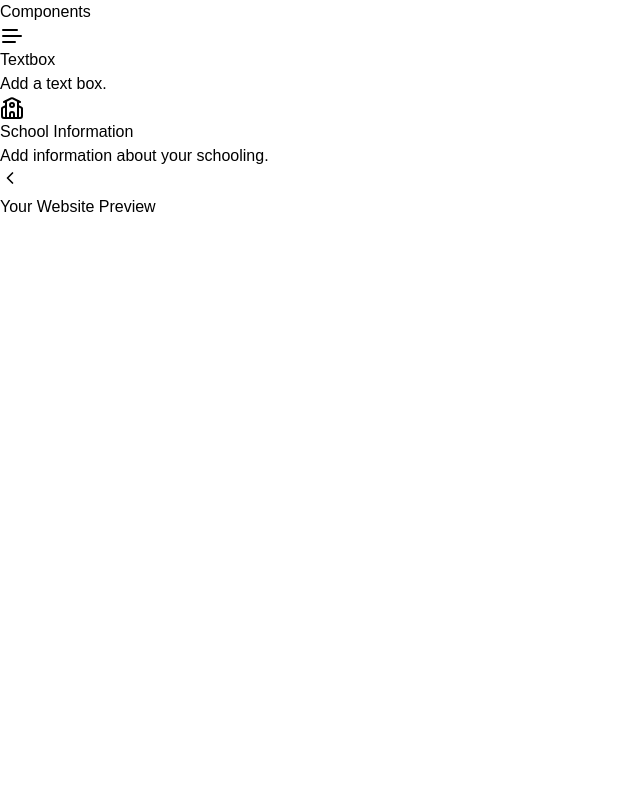
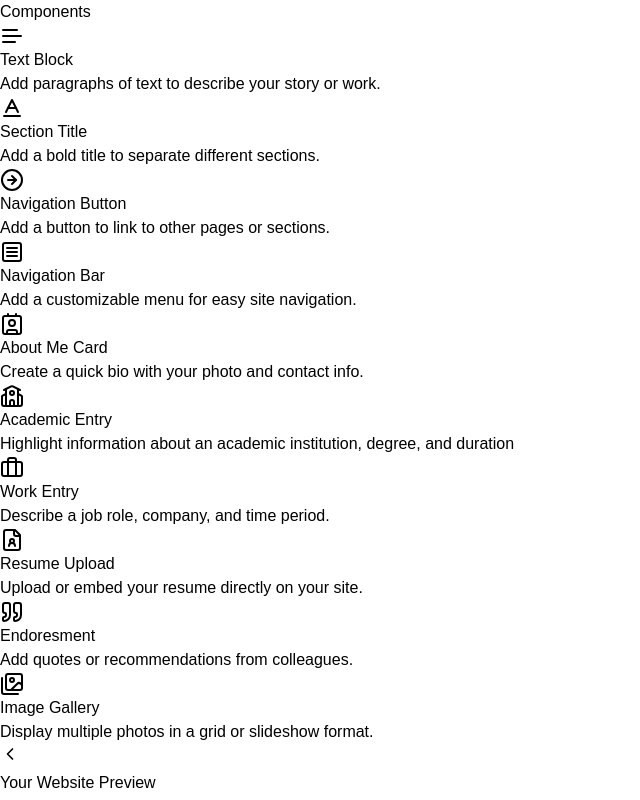
Before and after one commit to UCD-193AB-ws24/personal-website-template, a Next.js app: page /editor in a window 1280 px wide. Shown: the whole page, without its empty margins (0-640 px from the left). Built offline with nearby package versions, Linux system fonts and the light colour scheme.

Commit message:
feat(components_menu): add dummy components

```diff
--- a/src/app/editor/page.tsx
+++ b/src/app/editor/page.tsx
@@ -49,7 +49,7 @@ export default function Editor() {
 
   const renderOverlayContent = (activeType: string | null) => {
     switch (activeType) {
-      case 'textbox':
+      case 'textBlock':
         return <DraggableResizableTextbox />;
       default:
         return null;
@@ -57,7 +57,7 @@ export default function Editor() {
   }
 
   const renderComponent = (comp: ComponentItem) => {
-    if (comp.type === 'textbox') {
+    if (comp.type === 'textBlock') {
       return (
         <DraggableResizableTextbox
           key={comp.id}
--- a/src/components/sidebar/Sidebar.tsx
+++ b/src/components/sidebar/Sidebar.tsx
@@ -1,11 +1,19 @@
 import { useState } from 'react';
-import { ChevronLeft, ChevronRight, SchoolIcon, TextIcon } from 'lucide-react';
+import { ChevronLeft, ChevronRight, BaselineIcon, BriefcaseIcon, CircleArrowRightIcon, ContactIcon, FileUserIcon, ImagesIcon, QuoteIcon, SchoolIcon, SquareMenuIcon, TextIcon } from 'lucide-react';
 
 import SidebarItem from './SidebarItem';
 
 const sidebarItems = [
-  { id: 1, type: 'textbox', name: 'Textbox', description: 'Add a text box.', icon: <TextIcon /> },
-  { id: 2, type: 'schoolInfo', name: 'School Information', description: 'Add information about your schooling.', icon: <SchoolIcon /> },
+  { id: 1, type: 'textBlock', name: 'Text Block', description: 'Add paragraphs of text to describe your story or work.', icon: <TextIcon /> },
+  { id: 2, type: 'sectionTitle', name: 'Section Title', description: 'Add a bold title to separate different sections.', icon: <BaselineIcon /> },
+  { id: 3, type: 'navButton', name: 'Navigation Button', description: 'Add a button to link to other pages or sections.', icon: <CircleArrowRightIcon /> },
+  { id: 4, type: 'navBar', name: 'Navigation Bar', description: 'Add a customizable menu for easy site navigation.', icon: <SquareMenuIcon /> },
+  { id: 5, type: 'aboutMeCard', name: 'About Me Card', description: 'Create a quick bio with your photo and contact info.', icon: <ContactIcon /> },
+  { id: 6, type: 'academicEntry', name: 'Academic Entry', description: 'Highlight information about an academic institution, degree, and duration', icon: <SchoolIcon /> },
+  { id: 7, type: 'workEntry', name: 'Work Entry', description: 'Describe a job role, company, and time period.', icon: <BriefcaseIcon /> },
+  { id: 8, type: 'resumeUpload', name: 'Resume Upload', description: 'Upload or embed your resume directly on your site.', icon: <FileUserIcon /> },
+  { id: 9, type: 'endoresment', name: 'Endoresment', description: 'Add quotes or recommendations from colleagues.', icon: <QuoteIcon /> },
+  { id: 10, type: 'imageGallery', name: 'Image Gallery', description: 'Display multiple photos in a grid or slideshow format.', icon: <ImagesIcon /> },
 ];
 
 export default function Sidebar() {
@@ -16,7 +24,7 @@ export default function Sidebar() {
   return (
     <div className={`flex ${collapsed ? 'w-12' : 'w-64'} bg-gray-100 h-screen relative transition-width duration-300`}>
       {!collapsed && (
-        <div className="w-64 bg-gray-100 p-4 border-r h-screen">
+        <div className="overflow-scroll w-64 bg-gray-100 p-4 border-r h-screen">
           <h2 className="text-lg font-bold mb-4">Components</h2>
           <div className="space-y-4">
             {sidebarItems.map(item => (
```
